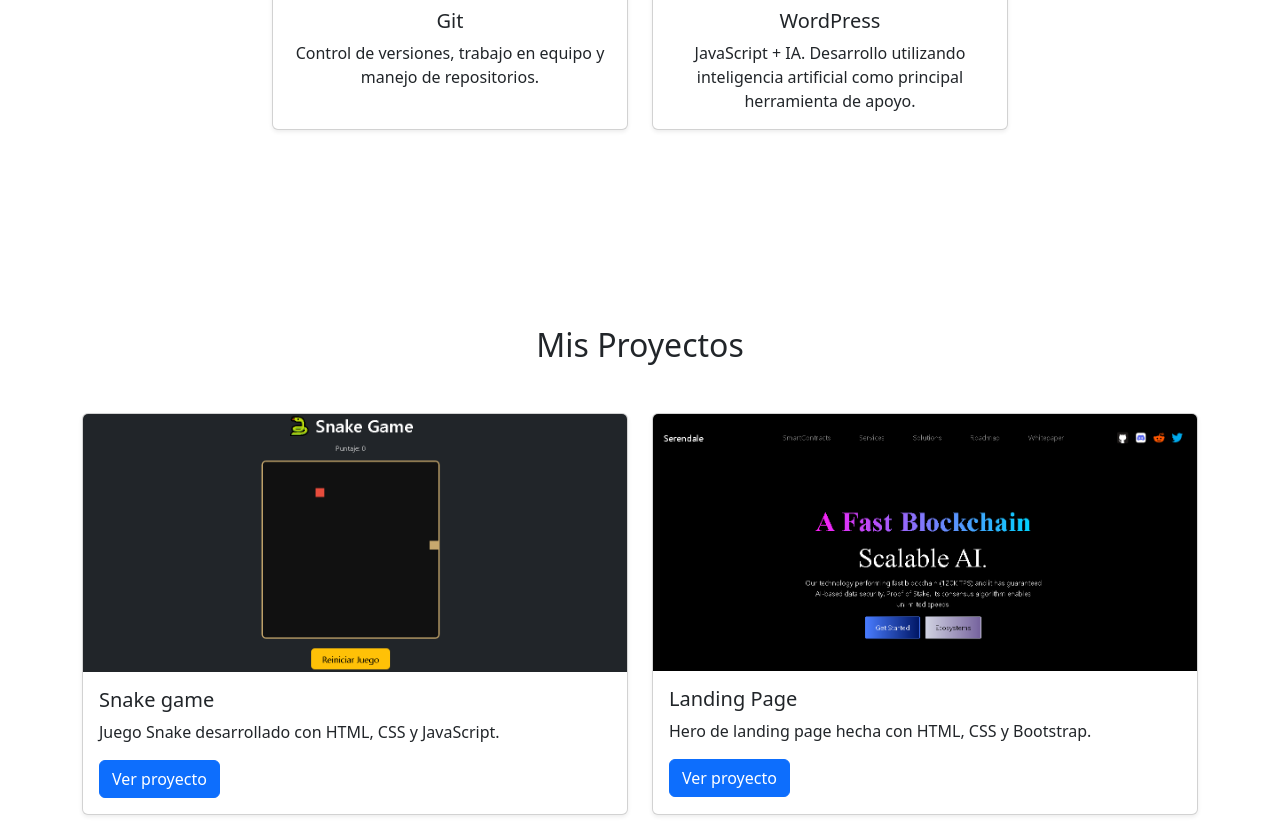
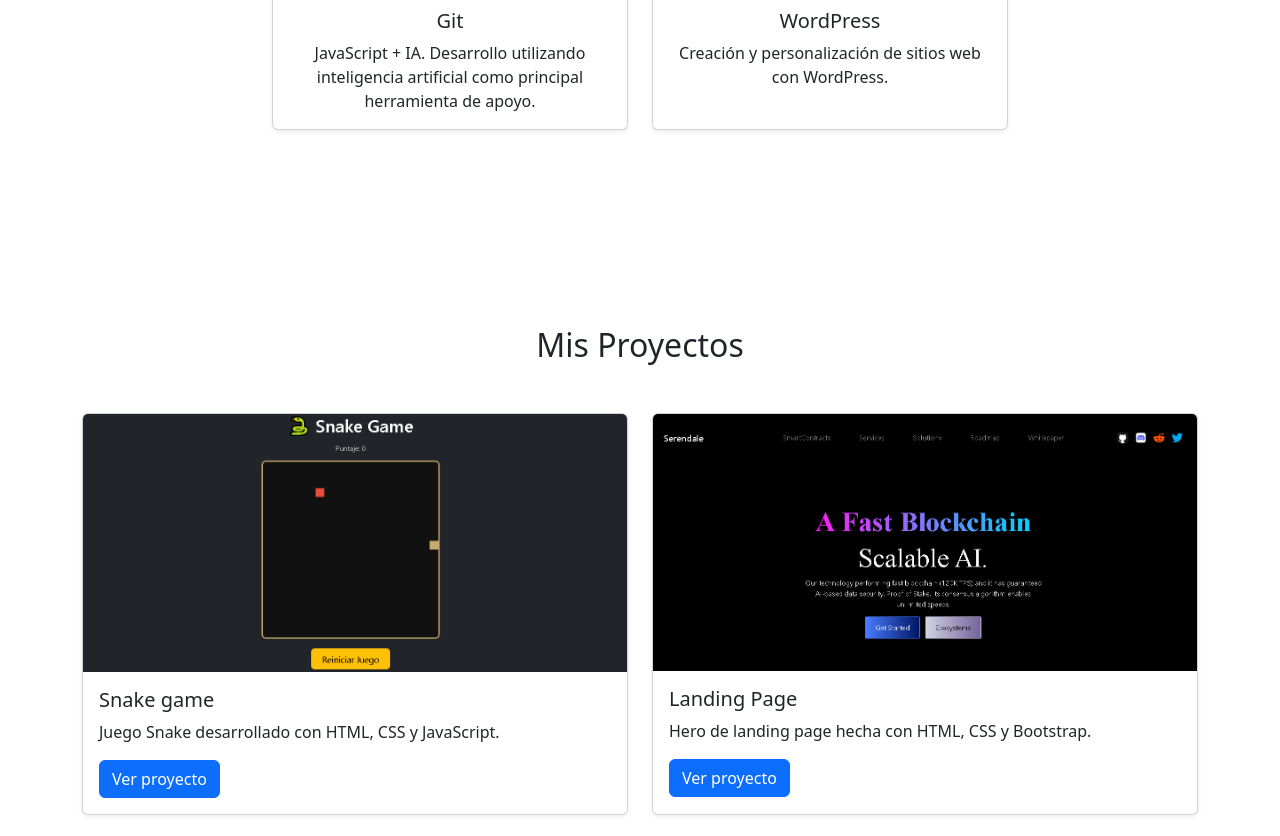
Before and after one commit to Axldev1/Portafolio-Axl-dev, a website: page index.html in a window 1280 px wide. Shown: the part 1400-2236 px from the top of the page. Drawn offline with nearby package versions, Linux system fonts and the light colour scheme; a web font is replaced by a local one.

Commit message:
js y wordpress actualizado

```diff
--- a/index.html
+++ b/index.html
@@ -119,7 +119,7 @@
                         <img src="./images/git-svgrepo-com.svg" alt="Git" style="height: 48px; margin-bottom: 12px;">
                         <h5 class="card-title mb-2">Git</h5>
                         <p class="card-text text-center">
-                            Control de versiones, trabajo en equipo y manejo de repositorios.
+                           JavaScript + IA. Desarrollo utilizando inteligencia artificial como principal herramienta de apoyo.
                         </p>
                     </div>
                 </div>
@@ -132,7 +132,7 @@
                         <img src="./svg/wordpress-color-svgrepo-com.svg" alt="WordPress" style="height: 48px; margin-bottom: 12px;">
                         <h5 class="card-title mb-2">WordPress</h5>
                         <p class="card-text text-center">
-                            JavaScript + IA. Desarrollo utilizando inteligencia artificial como principal herramienta de apoyo.
+                            Creación y personalización de sitios web con WordPress.
                         </p>
                     </div>
                 </div>
```
